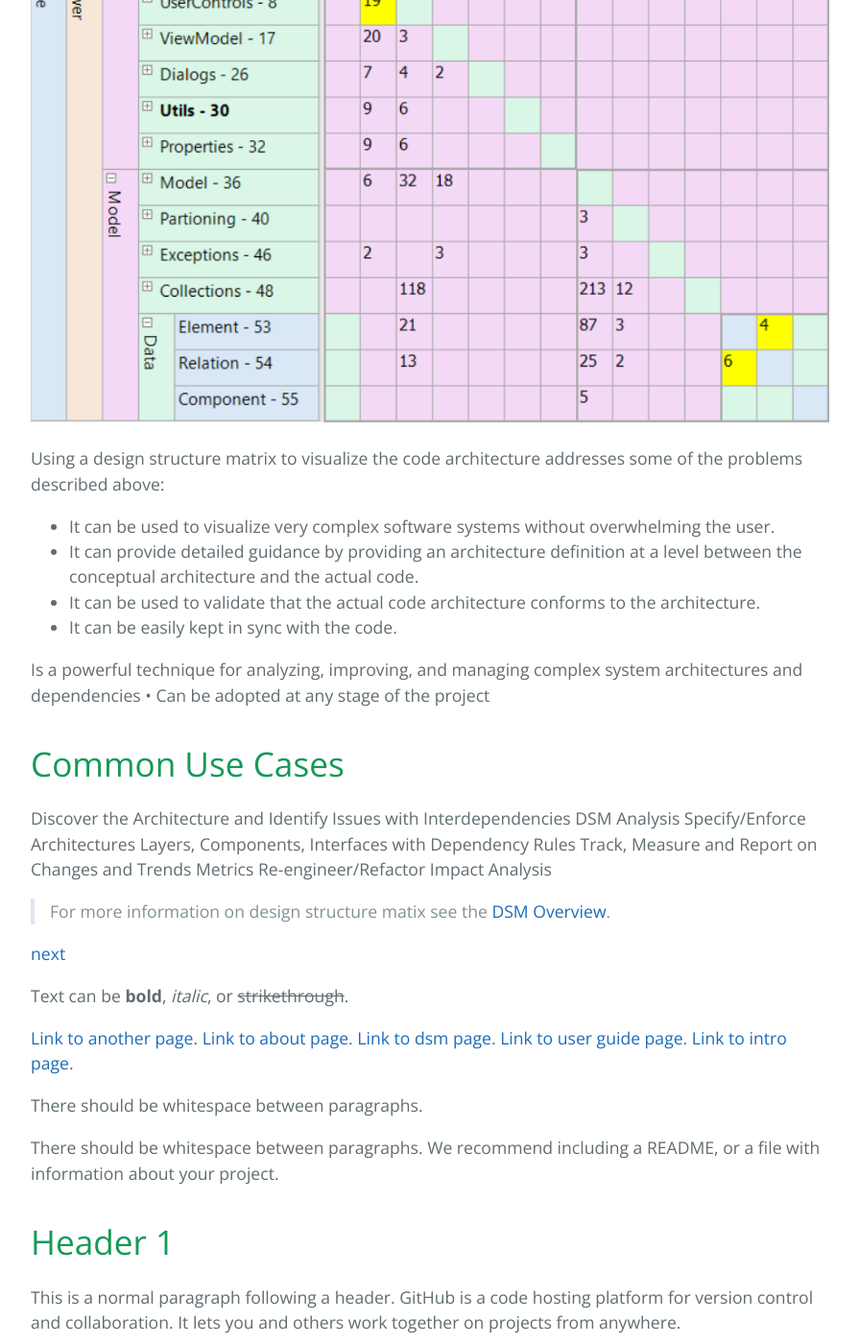
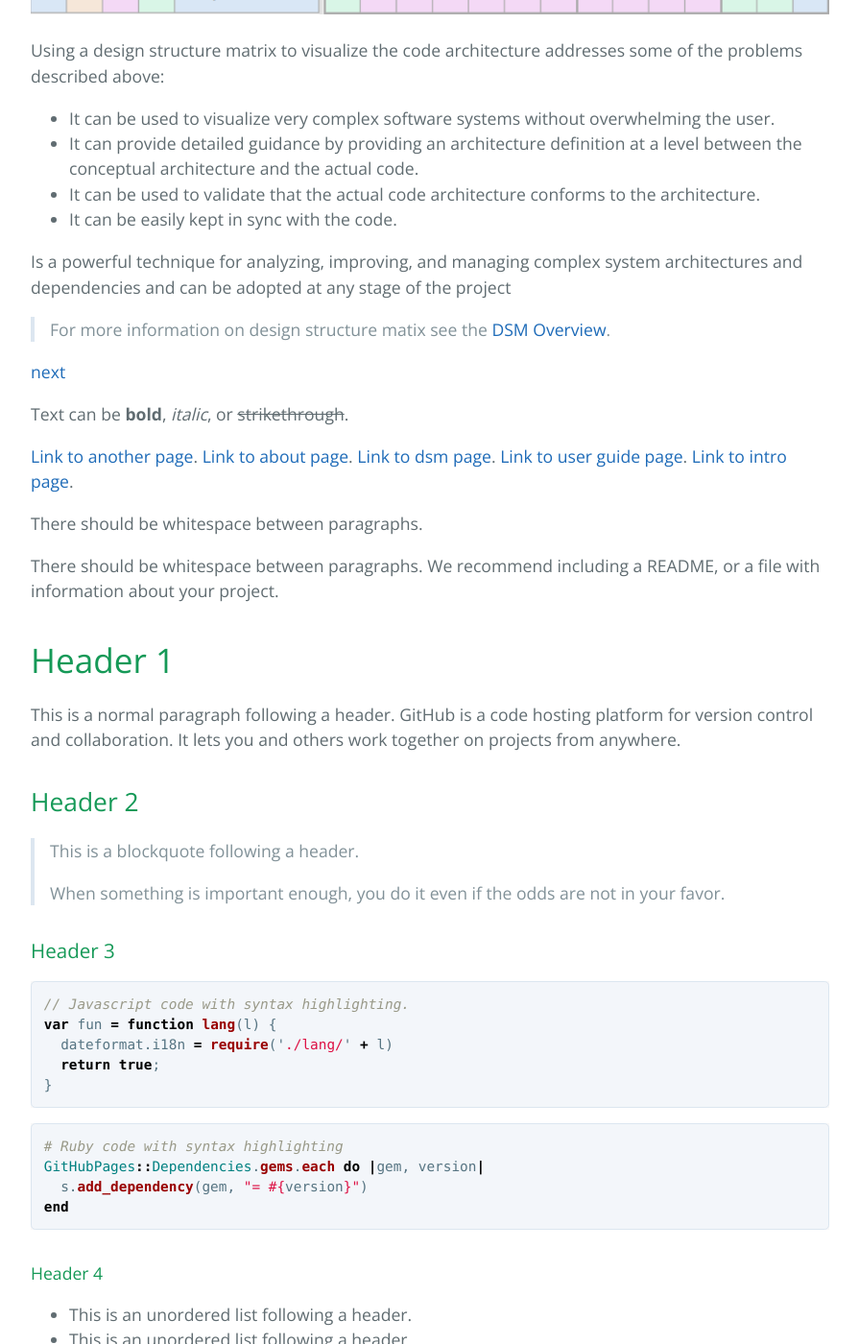
Before and after one commit to dsmsuite/dsmsuite.github.io, a Jekyll site: the page built from index.md, in a window 1280 px wide and 1400 px high, scrolled down 3248 px. Shown: the whole window at 96% size, without its empty margins (192-1087 px from the left). Built offline with Jekyll 4.4.1, drawn with Linux system fonts in a browser that asks for light colours; our own code applies the rules of GitHub Pages for plain Markdown files; some of the changed text lies outside the part shown.

Commit message:
update from tablet

```diff
--- a/index.md
+++ b/index.md
@@ -69,17 +66,8 @@ Using a design structure matrix to visualize the code architecture addresses som
 * It can be used to validate that the actual code architecture conforms to the architecture.
 * It can be easily kept in sync with the code.
 
-Is a powerful technique for analyzing, improving, and managing complex system architectures and dependencies
-• Can be adopted at any stage of the project
-# Common Use Cases
-Discover the Architecture and Identify Issues with Interdependencies
-DSM Analysis
-Specify/Enforce Architectures
-Layers, Components, Interfaces with Dependency Rules
-Track, Measure and Report on Changes and Trends
-Metrics
-Re-engineer/Refactor
-Impact Analysis
+Is a powerful technique for analyzing, improving, and managing complex system architectures and dependencies and can be adopted at any stage of the project
+
 > For more information on design structure matix see the [DSM Overview](dsm_overview).
 
 [next](dsm_overview)
```
Also changed, not shown: other parts of index.md (+1 -4 lines).
